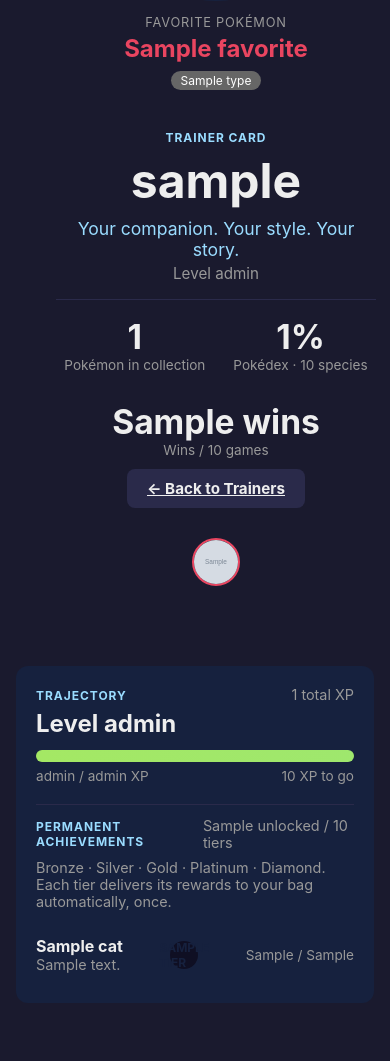
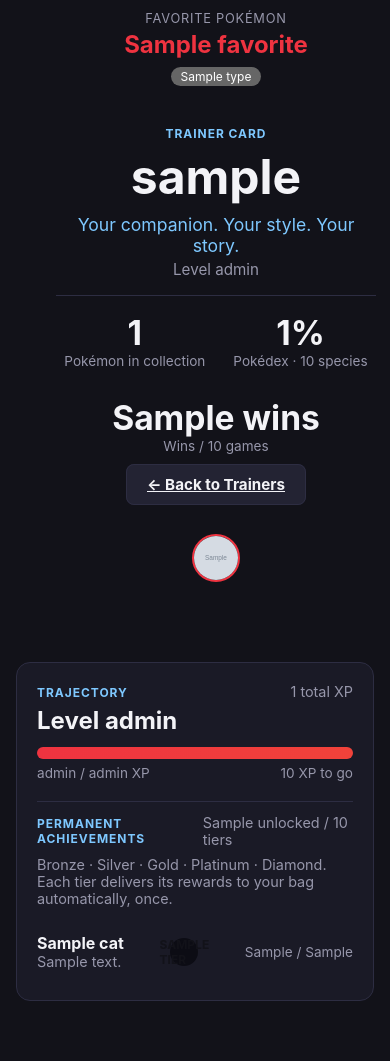
Before and after one commit to RiversC1/shawtybot, a FastAPI app: template web/templates/profile.html in a window 390 px wide. Shown: the part 631-1692 px from the top of the page. Before the commit the page ends 1634 px from the top, so only its background shows below. Run offline with FastAPI, Linux system fonts and the light colour scheme; the template is opened without the code that fills it: most values are stand-ins (such as "Sample title", 1, 10 or a date in 2020); grey boxes marked "Sample" are stand-in pictures.

Commit message:
Redesign the website: sidebar nav + red Pokémon-themed palette
- Replace the top navbar with a persistent left sidebar (icons + active-
  page highlighting), collapsing to a horizontal scrollable bar on
  narrow screens
- Rework the color system around CSS variables: red is now the primary
  color (buttons, hovers, selected states, XP bar), with a yellow accent
  for secondary highlights (hover states, "you" markers) — replacing the
  old lime-green primary
- Small polish: red glow behind the trainer/favorite sprite circles, a
  red-tinted level watermark, consistent card borders

Verified locally across profile, Pokédex (incl. filters), team, store,
inventory, and trainers pages at both desktop and mobile widths via
Playwright screenshots before deploying.

Co-Authored-By: Claude Sonnet 5 <noreply@anthropic.com>

```diff
--- a/web/static/style.css
+++ b/web/static/style.css
@@ -5,51 +5,190 @@
    so it must be reasserted here with priority. */
 [hidden] { display: none !important; }
 
+:root {
+    --red: #ef3340;
+    --red-dark: #c9202f;
+    --red-glow: rgba(239, 51, 64, 0.35);
+    --yellow: #ffcb05;
+    --blue: #7ec8ff;
+    --bg: #121219;
+    --surface: #1a1a26;
+    --surface-alt: #232333;
+    --surface-hover: #2a2a3d;
+    --border: #2d2d42;
+    --text: #f3f3f7;
+    --text-muted: #9797ab;
+    --text-dim: #6c6c82;
+}
+
 body {
     margin: 0;
     font-family: -apple-system, "Segoe UI", Roboto, sans-serif;
-    background: #1a1a2e;
-    color: #eee;
+    background: var(--bg);
+    color: var(--text);
 }
 
-.navbar {
+a { color: inherit; }
+
+/* ---------- App shell / sidebar ---------- */
+
+.app-shell {
     display: flex;
-    justify-content: space-between;
-    align-items: center;
-    padding: 12px 24px;
-    background: #16213e;
-    border-bottom: 2px solid #e94560;
-    flex-wrap: wrap;
-    gap: 12px;
+    align-items: stretch;
+    min-height: 100vh;
 }
 
-.brand {
-    font-weight: bold;
-    color: #e94560;
-    text-decoration: none;
-    font-size: 1.1em;
+.sidebar {
+    width: 240px;
+    flex-shrink: 0;
+    background: var(--surface);
+    border-right: 1px solid var(--border);
+    display: flex;
+    flex-direction: column;
+    padding: 22px 16px;
+    position: sticky;
+    top: 0;
+    height: 100vh;
+    overflow-y: auto;
 }
 
-.nav-links a {
-    color: #eee;
+.sidebar-brand {
+    display: flex;
+    align-items: center;
+    gap: 10px;
     text-decoration: none;
-    margin-left: 16px;
-    font-size: 0.95em;
+    color: var(--text);
+    margin-bottom: 28px;
+    padding: 0 4px;
 }
 
-.nav-links a:hover {
-    color: #e94560;
+.sidebar-brand-icon {
+    width: 34px;
+    height: 34px;
+    image-rendering: pixelated;
+}
+
+.sidebar-brand-name {
+    font-weight: 800;
+    font-size: 1.05em;
+    letter-spacing: 0.01em;
+    line-height: 1.1;
+}
+
+.sidebar-brand-sub {
+    font-size: 0.68em;
+    color: var(--text-muted);
+    text-transform: uppercase;
+    letter-spacing: 0.09em;
+}
+
+.sidebar-nav {
+    display: flex;
+    flex-direction: column;
+    gap: 2px;
+    flex: 1;
+}
+
+.sidebar-link {
+    display: flex;
+    align-items: center;
+    gap: 12px;
+    padding: 10px 12px;
+    border-radius: 8px;
+    color: var(--text-muted);
+    text-decoration: none;
+    font-size: 0.92em;
+    font-weight: 600;
+    border-left: 3px solid transparent;
+}
+
+.sidebar-link:hover {
+    background: var(--surface-alt);
+    color: var(--text);
+}
+
+.sidebar-link.active {
+    background: rgba(239, 51, 64, 0.14);
+    color: #fff;
+    border-left-color: var(--red);
+}
+
+.sidebar-icon {
+    font-size: 1.15em;
+    width: 1.3em;
+    text-align: center;
+    flex-shrink: 0;
+}
+
+.sidebar-footer {
+    border-top: 1px solid var(--border);
+    padding-top: 10px;
+    margin-top: 10px;
+}
+
+.main {
+    flex: 1;
+    min-width: 0;
 }
 
 .container {
     max-width: 1100px;
     margin: 0 auto;
-    padding: 24px 16px;
+    padding: 32px 32px 60px;
 }
 
+@media (max-width: 900px) {
+    .app-shell {
+        flex-direction: column;
+    }
+    .sidebar {
+        width: 100%;
+        height: auto;
+        position: static;
+        flex-direction: row;
+        align-items: center;
+        padding: 10px 14px;
+        overflow-x: auto;
+        gap: 8px;
+    }
+    .sidebar-brand {
+        margin-bottom: 0;
+        flex-shrink: 0;
+    }
+    .sidebar-brand-sub {
+        display: none;
+    }
+    .sidebar-nav {
+        flex-direction: row;
+        flex: 0 0 auto;
+    }
+    .sidebar-link {
+        flex-shrink: 0;
+        border-left: none;
+        border-bottom: 3px solid transparent;
+    }
+    .sidebar-link.active {
+        border-left-color: transparent;
+        border-bottom-color: var(--red);
+    }
+    .sidebar-footer {
+        border-top: none;
+        margin-top: 0;
+        padding-top: 0;
+        margin-left: auto;
+        flex-shrink: 0;
+    }
+    .container {
+        padding: 20px 16px 40px;
+    }
+}
+
+/* ---------- Shared components ---------- */
+
 .card {
-    background: #16213e;
-    border-radius: 12px;
+    background: var(--surface);
+    border: 1px solid var(--border);
+    border-radius: 14px;
     padding: 20px;
     margin-bottom: 20px;
 }
@@ -60,26 +199,13 @@ body {
     margin: 80px auto;
 }
 
-.profile-header {
-    display: flex;
-    align-items: center;
-    gap: 16px;
-    margin-bottom: 16px;
-}
-
-.avatar {
-    width: 64px;
-    height: 64px;
-    border-radius: 50%;
-}
-
 .muted {
-    color: #999;
+    color: var(--text-muted);
     font-size: 0.9em;
 }
 
 .error {
-    color: #e94560;
+    color: var(--red);
 }
 
 .grid {
@@ -220,7 +347,7 @@ code {
     text-transform: uppercase;
     letter-spacing: 0.08em;
     font-size: 0.75em;
-    color: #9adcff;
+    color: var(--blue);
     font-weight: bold;
     margin-bottom: 6px;
 }
@@ -304,20 +432,20 @@ code {
 
 .favorite-empty {
     font-size: 3em;
-    color: #555;
+    color: var(--text-dim);
 }
 
 .favorite-label {
     text-transform: uppercase;
     font-size: 0.8em;
     letter-spacing: 0.06em;
-    color: #999;
+    color: var(--text-muted);
 }
 
 .favorite-name {
     font-weight: bold;
     font-size: 1.5em;
-    color: #e94560;
+    color: var(--red);
     margin: 4px 0 8px;
 }
 
@@ -352,20 +480,20 @@ code {
 }
 
 .trainer-tagline {
-    color: #9adcff;
+    color: var(--blue);
     font-size: 1.1em;
     margin: 8px 0 4px;
 }
 
 .trainer-level-tag {
-    color: #999;
+    color: var(--text-muted);
     font-size: 0.95em;
     margin: 0 0 16px;
 }
 
 .trainer-info hr {
     border: none;
-    border-top: 1px solid #2a2a4a;
+    border-top: 1px solid var(--border);
     margin: 16px 0;
 }
 
@@ -382,7 +510,7 @@ code {
 }
 
 .stat-label {
-    color: #999;
+    color: var(--text-muted);
     font-size: 0.85em;
 }
 
@@ -393,7 +521,7 @@ code {
     width: 48px;
     height: 48px;
     border-radius: 50%;
-    border: 2px solid #e94560;
+    border: 2px solid var(--red);
 }
 
 .btn-primary, .btn-secondary {
@@ -403,16 +531,27 @@ code {
     font-weight: bold;
     cursor: pointer;
     font-size: 0.95em;
+    transition: background 0.15s ease, transform 0.1s ease;
 }
 
 .btn-primary {
-    background: #a4e864;
-    color: #16213e;
+    background: var(--red);
+    color: #fff;
+}
+
+.btn-primary:hover {
+    background: var(--red-dark);
 }
 
 .btn-secondary {
-    background: #2a2a4a;
-    color: #eee;
+    background: var(--surface-alt);
+    color: var(--text);
+    border: 1px solid var(--border);
+}
+
+.btn-secondary:hover {
+    border-color: var(--red);
+    color: #fff;
 }
 
 .trajectory-header {
@@ -427,28 +566,28 @@ code {
 }
 
 .xp-bar {
-    background: #0f0f23;
+    background: #0c0c14;
     border-radius: 20px;
     height: 12px;
     overflow: hidden;
 }
 
 .xp-bar-fill {
-    background: linear-gradient(90deg, #a4e864, #6ee0c0);
+    background: linear-gradient(90deg, var(--red), var(--yellow));
     height: 100%;
 }
 
 .xp-caption {
     display: flex;
     justify-content: space-between;
-    color: #999;
+    color: var(--text-muted);
     font-size: 0.85em;
     margin-top: 6px;
 }
 
 .trajectory-card hr {
     border: none;
-    border-top: 1px solid #2a2a4a;
+    border-top: 1px solid var(--border);
     margin: 20px 0 12px;
 }
 
@@ -475,7 +614,7 @@ code {
     gap: 16px;
     flex-wrap: wrap;
     padding: 10px 0;
-    border-bottom: 1px solid #22314f;
+    border-bottom: 1px solid var(--border);
 }
 
 .achievement-row:last-child {
@@ -500,13 +639,13 @@ code {
     justify-content: center;
     font-size: 0.75em;
     font-weight: bold;
-    background: #0f0f23;
-    color: #444;
-    border: 2px solid #2a2a4a;
+    background: #0c0c14;
+    color: var(--text-dim);
+    border: 2px solid var(--border);
 }
 
 .badge-tier.unlocked {
-    color: #16213e;
+    color: var(--bg);
     border-color: transparent;
 }
 
--- a/web/templates/base.html
+++ b/web/templates/base.html
@@ -8,22 +8,51 @@
     <link rel="stylesheet" href="/static/style.css">
 </head>
 <body>
-    {% if request.cookies.get("session") %}
-    <nav class="navbar">
-        <a href="/profile" class="brand">ShawtyBot Pokémon</a>
-        <div class="nav-links">
-            <a href="/profile">Profile</a>
-            <a href="/pokedex">Pokédex</a>
-            <a href="/team">Team</a>
-            <a href="/inventory">Inventory</a>
-            <a href="/store">Store</a>
-            <a href="/trainers">Trainers</a>
-            <a href="/logout">Log out</a>
-        </div>
-    </nav>
-    {% endif %}
-    <main class="container">
-        {% block content %}{% endblock %}
-    </main>
+{% set logged_in = request.cookies.get("session") %}
+{% if logged_in %}
+    <div class="app-shell">
+        <aside class="sidebar">
+            <a href="/profile" class="sidebar-brand">
+                <img src="/static/favicon.png" alt="" class="sidebar-brand-icon">
+                <div>
+                    <div class="sidebar-brand-name">ShawtyBot</div>
+                    <div class="sidebar-brand-sub">Pokémon Center</div>
+                </div>
+            </a>
+            <nav class="sidebar-nav">
+                <a href="/profile" class="sidebar-link{{ ' active' if request.url.path == '/profile' else '' }}">
+                    <span class="sidebar-icon">🪪</span> Profile
+                </a>
+                <a href="/pokedex" class="sidebar-link{{ ' active' if request.url.path == '/pokedex' else '' }}">
+                    <span class="sidebar-icon">📕</span> Pokédex
+                </a>
+                <a href="/team" class="sidebar-link{{ ' active' if request.url.path == '/team' else '' }}">
+                    <span class="sidebar-icon">🛡️</span> Team
+                </a>
+                <a href="/inventory" class="sidebar-link{{ ' active' if request.url.path == '/inventory' else '' }}">
+                    <span class="sidebar-icon">🎒</span> Inventory
+                </a>
+                <a href="/store" class="sidebar-link{{ ' active' if request.url.path == '/store' else '' }}">
+                    <span class="sidebar-icon">🏪</span> Store
+                </a>
+                <a href="/trainers" class="sidebar-link{{ ' active' if request.url.path.startswith('/trainer') else '' }}">
+                    <span class="sidebar-icon">🧑‍🤝‍🧑</span> Trainers
+                </a>
+            </nav>
+            <div class="sidebar-footer">
+                <a href="/logout" class="sidebar-link">
+                    <span class="sidebar-icon">🚪</span> Log out
+                </a>
+            </div>
+        </aside>
+{% endif %}
+        <main class="main{{ '' if logged_in else ' main-public' }}">
+            <div class="container">
+                {% block content %}{% endblock %}
+            </div>
+        </main>
+{% if logged_in %}
+    </div>
+{% endif %}
 </body>
 </html>
```
Also changed, not shown: other parts of web/static/style.css (+54 -39 lines).
